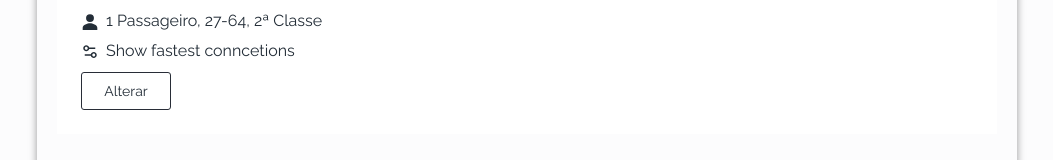
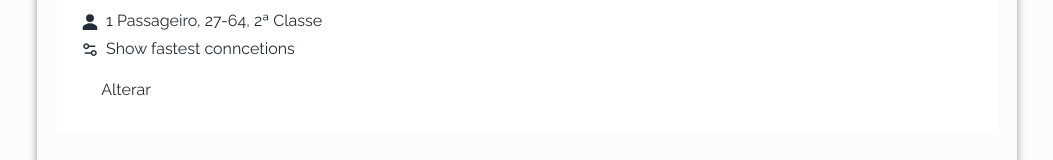
Before and after one commit to mandacaru08/ab-fullstack, a React (Vite) app: page /purchase/select in a window 1280 px wide. Shown: the part 161-321 px from the top of the page, without its empty margins (113-1166 px from the left). Built offline with nearby package versions, Linux system fonts and the light colour scheme; no server answers.

Commit message:
refactor: add reusable button

```diff
--- a/src/components/purchase/TicketOverview.jsx
+++ b/src/components/purchase/TicketOverview.jsx
@@ -1,11 +1,16 @@
-import styled from 'styled-components';
+import { useNavigate } from 'react-router-dom';
 import { CgEditBlackPoint } from 'react-icons/cg';
 import { MdLocationOn } from 'react-icons/md';
 import { FiClock } from 'react-icons/fi';
 import { IoPersonSharp } from 'react-icons/io5';
 import { CgOptions } from 'react-icons/cg';
+import ButtonHorizontal from '../ButtonHorizontal';
+import styled from 'styled-components';
 
 export default function TicketOverview(){
+
+    const navigate = useNavigate();
+
     return(
         <Container>
             <DestinationAndTime>
@@ -30,7 +35,11 @@ export default function TicketOverview(){
                 <CgOptions/>
                 <span>Show fastest conncetions</span>
             </ShowFastestConnection>
-            <ChangeButton>Alterar</ChangeButton>
+            <ButtonHorizontal
+                size="small"
+                fontColor="#282D37"
+                onClick={() => navigate('/')}
+            >Alterar</ButtonHorizontal>
         </Container>
     );
 }
@@ -114,4 +123,8 @@ const ChangeButton = styled.button`
     background-color: transparent;
     border: 1px solid #282D37;
     border-radius: 3px;
+
+    :hover {
+        cursor: pointer;
+    }
 `;
```
